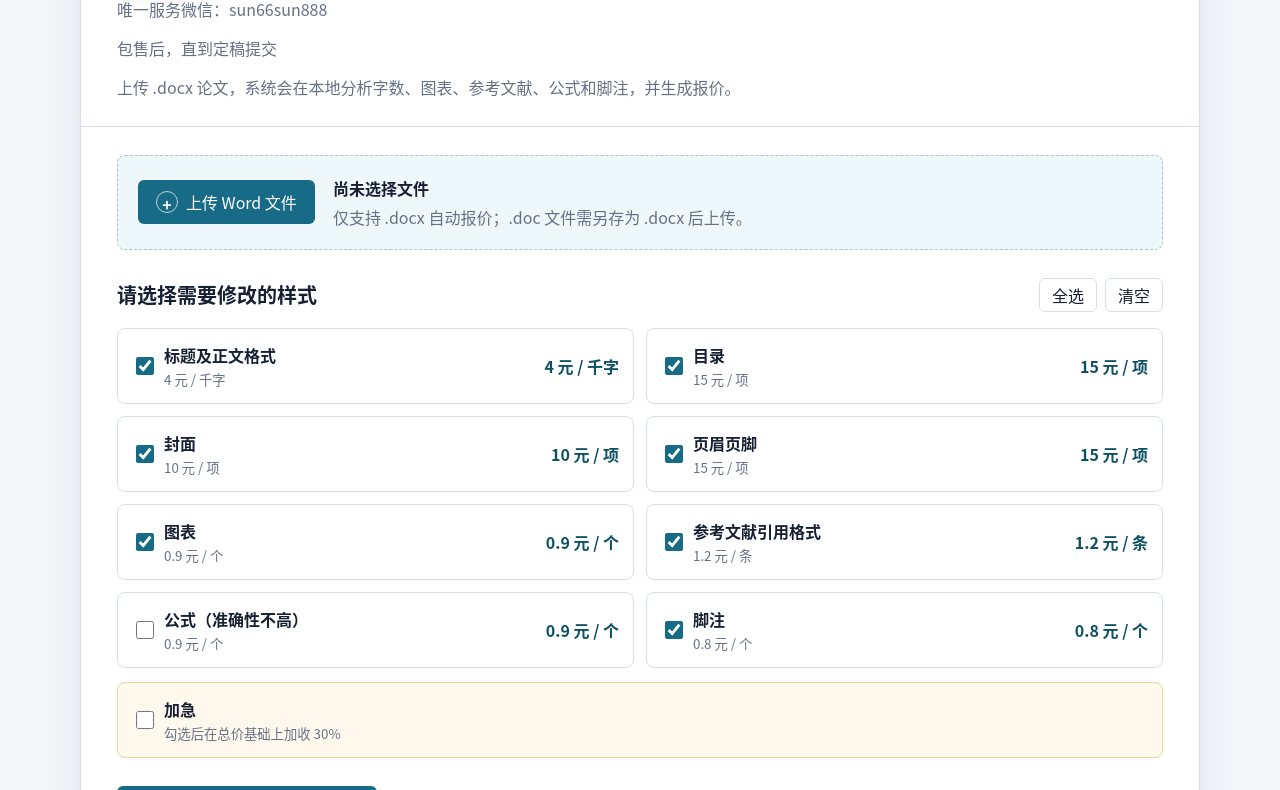
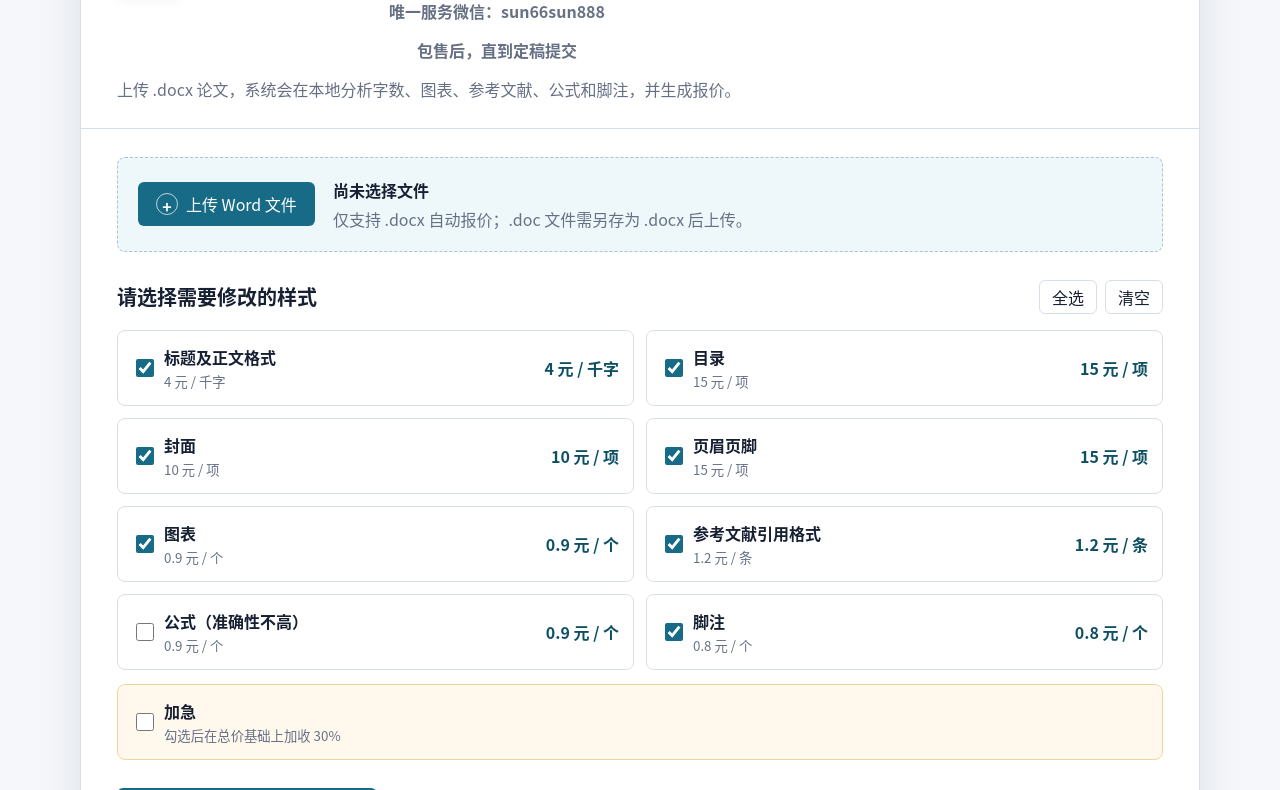
Before and after one commit to bigwayboy/word_prise, a plain HTML site: page index.html in a window 1280 px wide. Shown: the part 151-941 px from the top of the page. Drawn offline with Linux system fonts and the light colour scheme.

Commit message:
Update service notes

```diff
--- a/styles.css
+++ b/styles.css
@@ -70,6 +70,18 @@
   border-radius: 8px;
   object-fit: cover;
   box-shadow: 0 8px 18px rgba(23, 32, 51, 0.16);
+}
+
+.service-notes {
+  margin-top: 14px;
+  text-align: center;
+  color: var(--brand-dark);
+  font-weight: 700;
+}
+
+.service-notes p {
+  margin: 4px 0;
+  line-height: 1.45;
 }
 
 .page-header p {
```
